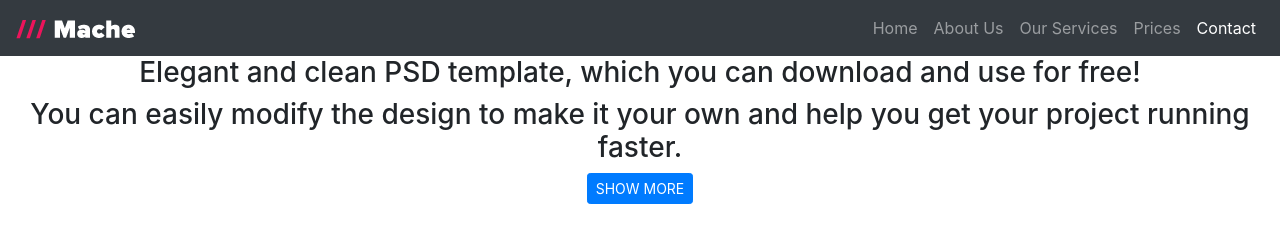
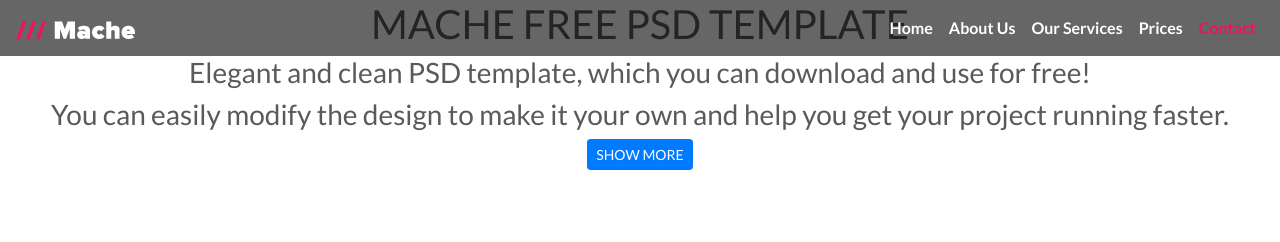
Before and after one commit to jaruto7/mache-template, a website: page index.html in a window 1280 px wide. Drawn offline with nearby package versions, Linux system fonts and the light colour scheme.

Commit message:
Style Navigation Section

```diff
--- /dev/null
+++ b/sass/_navbar.scss
@@ -0,0 +1,22 @@
+@import url('https://fonts.googleapis.com/css?family=Lato:400,700&display=swap');
+
+body {
+  overflow-x: hidden;
+  font-family: 'Lato', sans-serif;
+  color: #5a5a5a;
+}
+
+// Navigation
+.navbar {
+  font-weight: 700;
+  background: rgba(0, 0, 0, 0.6) !important;
+
+  & .navbar-nav .nav-link {
+    color: white;
+  }
+
+  & .navbar-nav .nav-link.active,
+  & .navbar-nav .nav-link:hover {
+    color: #ed145b;
+  }
+}
--- a/sass/style.scss
+++ b/sass/style.scss
@@ -0,0 +1 @@
+@import 'navbar';
```
Also changed, not shown: css/style.css, index.html (line endings or trailing spaces).
